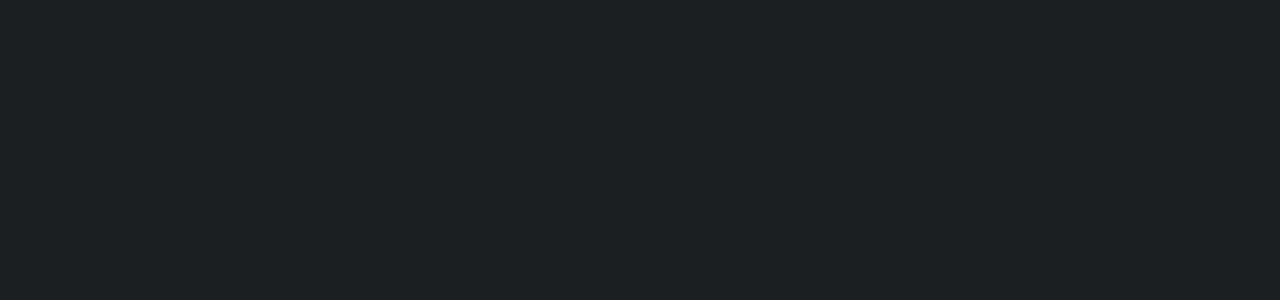
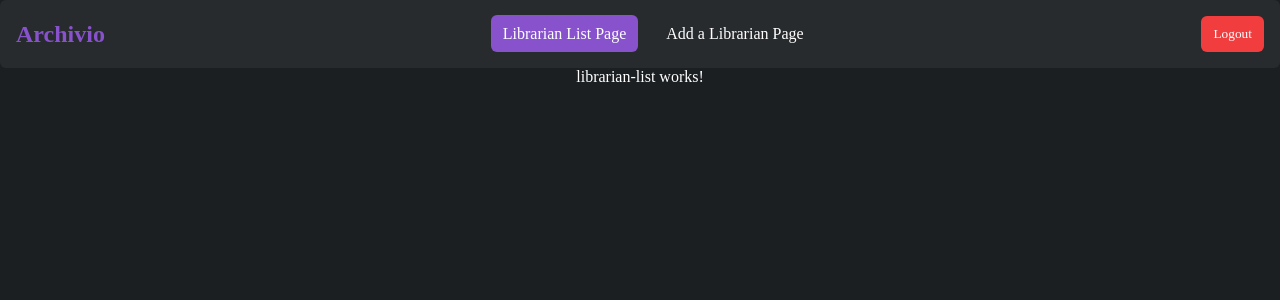
Before and after one commit to basakjeet08/Archivio-Fullstack, an Angular app in the folder archivio-frontend/: page /admin/librarian-list in a window 1280 px wide. Before the commit this address led to /. Shown: the top 300 px of the page. Built offline with nearby package versions, Linux system fonts and the light colour scheme; a web font is replaced by a local one.

Commit message:
feat : Configured the internal routing of the Admin Module.

```diff
--- a/archivio-frontend/src/app/pages/admin/admin.component.css
+++ b/archivio-frontend/src/app/pages/admin/admin.component.css
@@ -0,0 +1,45 @@
+:host {
+  min-height: 100vh;
+  min-width: 100vw;
+
+  height: 100%;
+  width: 100%;
+
+  display: flex;
+  flex-direction: column;
+
+  background-color: var(--background--color);
+  color: var(--on--background--color);
+}
+
+a {
+  text-decoration: none;
+  padding: var(--padding--small);
+
+  color: var(--on--background--color);
+  border-radius: var(--border--radius);
+
+  transition: all 0.3s ease-in-out;
+}
+
+a:hover {
+  background-color: var(--card--variant--color);
+}
+
+.active {
+  background-color: var(--primary--color);
+}
+
+main {
+  flex: 1;
+
+  display: flex;
+  justify-content: center;
+}
+
+#center-container {
+  width: 50vw;
+
+  display: flex;
+  justify-content: center;
+}
--- a/archivio-frontend/src/app/pages/admin/admin.component.html
+++ b/archivio-frontend/src/app/pages/admin/admin.component.html
@@ -1 +1,23 @@
-<p>admin works!</p>
+<!-- This is the navigation header -->
+<app-header>
+  <!-- Link to the librarian list Page -->
+  <li>
+    <a routerLink="librarian-list" routerLinkActive="active">
+      Librarian List Page
+    </a>
+  </li>
+
+  <!-- Link to the add a librarian page -->
+  <li>
+    <a routerLink="librarian-add" routerLinkActive="active">
+      Add a Librarian Page
+    </a>
+  </li>
+</app-header>
+
+<!-- This is the main content  -->
+<main>
+  <div id="center-container">
+    <router-outlet />
+  </div>
+</main>
--- a/archivio-frontend/src/app/pages/admin/admin.module.ts
+++ b/archivio-frontend/src/app/pages/admin/admin.module.ts
@@ -2,12 +2,25 @@
 import { CommonModule } from '@angular/common';
 import { AdminComponent } from './admin.component';
 import { RouterModule, Routes } from '@angular/router';
+import { SharedModule } from 'src/app/shared/shared.module';
+import { LibrarianListComponent } from './components/librarian-list/librarian-list.component';
+import { LibrarianAddComponent } from './components/librarian-add/librarian-add.component';
 
 // These are the routes for this module
-const route: Routes = [{ path: '', component: AdminComponent }];
+const route: Routes = [
+  {
+    path: '',
+    component: AdminComponent,
+    children: [
+      { path: '', redirectTo: 'librarian-list', pathMatch: 'full' },
+      { path: 'librarian-list', component: LibrarianListComponent },
+      { path: 'librarian-add', component: LibrarianAddComponent },
+    ],
+  },
+];
 
 @NgModule({
-  declarations: [AdminComponent],
-  imports: [CommonModule, RouterModule.forChild(route)],
+  declarations: [AdminComponent, LibrarianListComponent, LibrarianAddComponent],
+  imports: [CommonModule, RouterModule.forChild(route), SharedModule],
 })
 export class AdminModule {}
--- /dev/null
+++ b/archivio-frontend/src/app/pages/admin/components/librarian-add/librarian-add.component.html
@@ -0,0 +1 @@
+<p>librarian-add works!</p>
--- /dev/null
+++ b/archivio-frontend/src/app/pages/admin/components/librarian-list/librarian-list.component.html
@@ -0,0 +1 @@
+<p>librarian-list works!</p>
```
Also changed, not shown: archivio-frontend/src/app/pages/admin/components/librarian-add/librarian-add.component.ts (added, +8 -0 lines), archivio-frontend/src/app/pages/admin/components/librarian-list/librarian-list.component.ts (added, +8 -0 lines), archivio-frontend/src/app/pages/admin/components/librarian-add/librarian-add.component.css (added), archivio-frontend/src/app/pages/admin/components/librarian-list/librarian-list.component.css (added).
